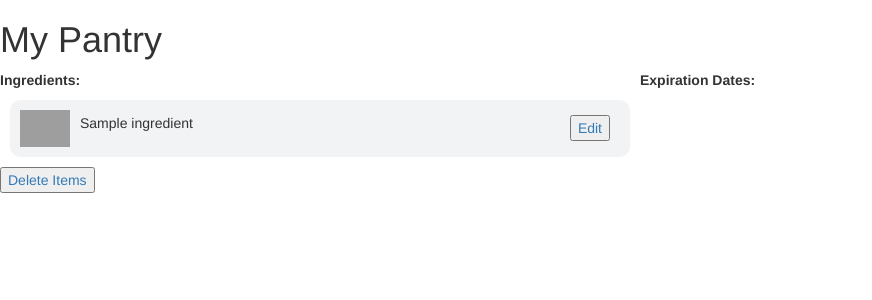
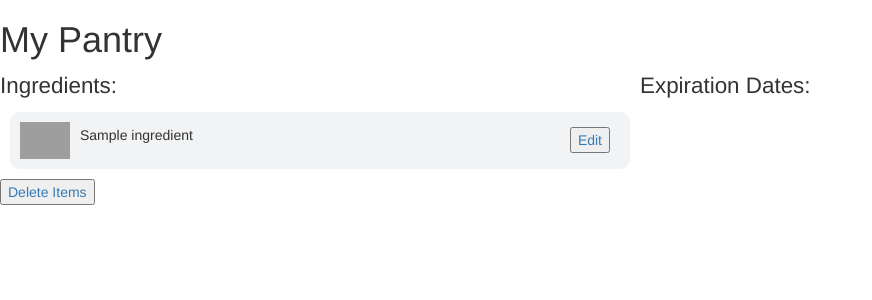
Before and after one commit to tmonty12/receipete, a Flask app: page /pantry in a window 1280 px wide. Shown: the part 50-350 px from the top of the page, without its empty margins (0-872 px from the left). Run offline with Flask 3, Linux system fonts and the light colour scheme; a user stored in the database is signed in; tables that the repository leaves empty hold one stand-in row (values such as "Sample post"); some libraries are stand-ins or nearby versions; grey boxes are pictures that could not be loaded.

Commit message:
readability modifications

```diff
--- a/app/templates/pantry.html
+++ b/app/templates/pantry.html
@@ -34,7 +34,7 @@
         {% if ingredients %}
         <div>
             <div class = "column" >
-                <span style="font-weight:bolder">Ingredients:</span>
+                <span style="font-size:160%;">Ingredients:</span>
             {% for ingredient in ingredients %}
             <div class="ingredient">
                 <div>
@@ -47,7 +47,7 @@
             <a href="{{ url_for('delete_pantry_items')}}"><button>Delete Items</button></a>
             </div class = "column">
             <div class = "column" >
-                <span style="font-weight:bolder">Expiration Dates:</span>
+                <span style="font-size:160%;">Expiration Dates:</span>
 
             </div class = "column">
             {% else %}
```
Also changed, not shown: app/templates/bootstrap.css.
